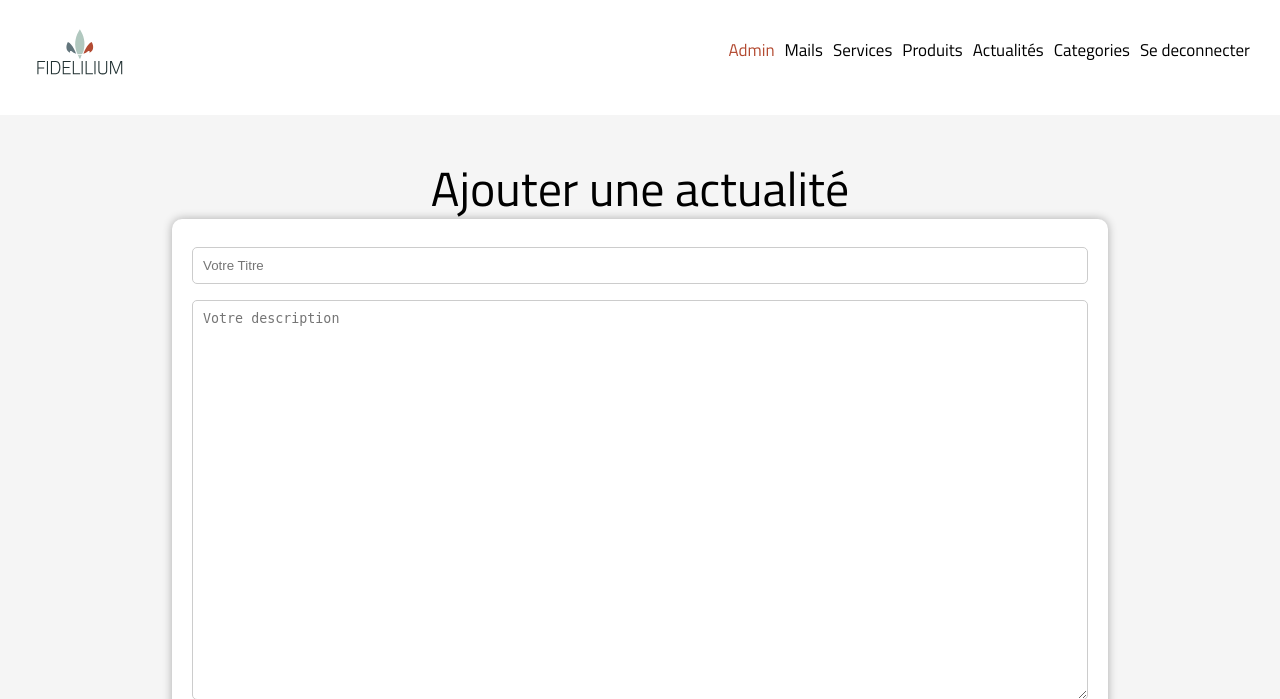
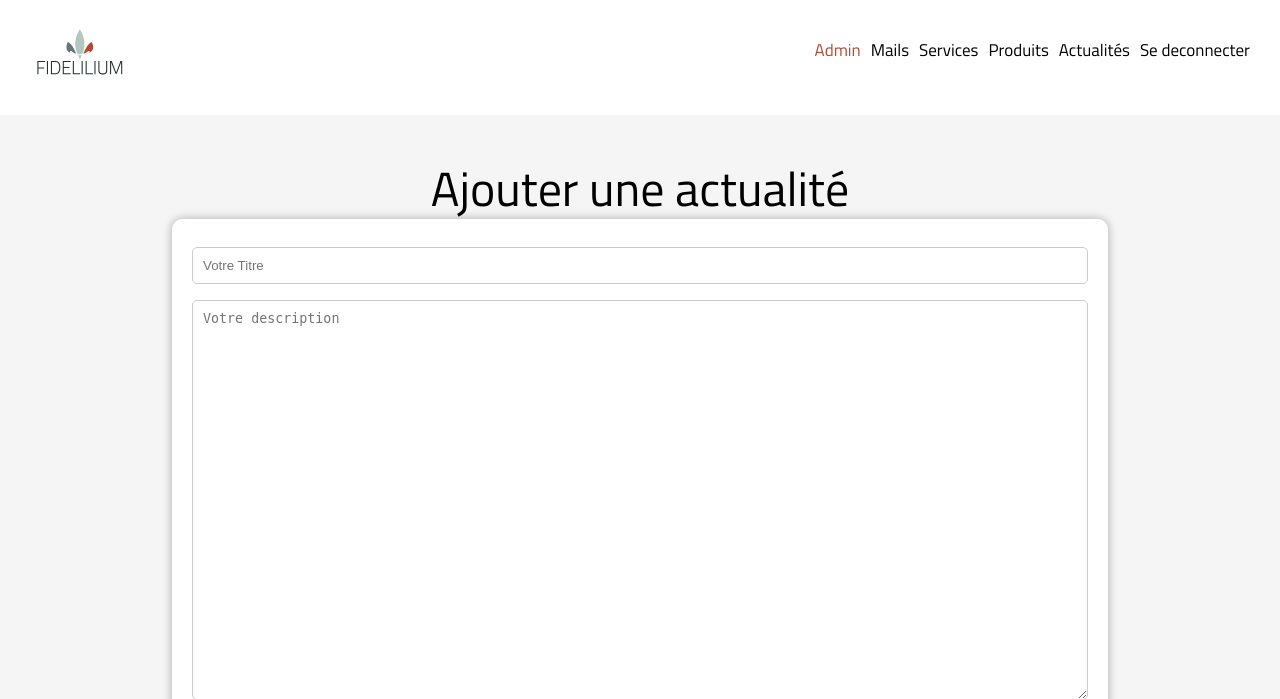
Before and after one commit to DovahkiinDeRennes/stage, a PHP site: page /src/pages/admin/actualites/ajouter.php in a window 1280 px wide. Shown: the top 699 px of the page. Run offline with PHP 8.4, Linux system fonts and the light colour scheme; the visitor is signed in with stand-in values (Sample User, id 1); a stand-in replaces the project's code that opens the database connection; some libraries are stand-ins or nearby versions.

Commit message:
Mise a jour de php8.0

```diff
--- a/src/pages/admin/navbar.php
+++ b/src/pages/admin/navbar.php
@@ -1,7 +1,7 @@
 <html>
 <head>
     <link rel="icon" href="/images/Fidelilium_Logo_Simple.png">
-    <script src="https://kit.fontawesome.com/0d6d431c4d.js" crossorigin="anonymous"></script>
+    <script src="/https://kit.fontawesome.com/0d6d431c4d.js" crossorigin="anonymous"></script>
     <link rel="stylesheet" href="/assets/css/navbar.css" />
 </head>
 <body>
@@ -19,10 +19,7 @@
                 <li><a href="/services.php">Services</a></li>
                 <li><a href="/produits.php">Produits</a></li>
                 <li><a href="/contact.php">Contact</a></li>
-
-
             </ul>
-        </div>
         </div>
 
         <a href="#" id="openBtn" class="burger-icon">
@@ -35,12 +32,11 @@
     <nav>
           <a href="/index.php" data-aos="fade-right" data-aos-duration="1000"><img srcset="/images/Fifelilium_Logo_Solo_RVB.svg" style="width: 120px;" alt="Logo de fidelilium"></a>
           <div class="onglets" data-aos="fade-left" data-aos-duration="1000">
-          <a class="link" href="../../../admin/index.php"><p class="link"  id="page-actuel">Accueil</p></a>
+          <a class="link" href="/index.php"><p class="link"  id="page-actuel">Accueil</p></a>
           <a class="link" href="/actualites.php"><p class="link">Actualités</p></a>
           <a class="link" href="/services.php"><p class="link">Services</p></a>
           <a class="link" href="/produits.php"><p class="link">Produits</p></a>
           <a class="link" href="/contact.php"><p class="link">Contact</p></a>
-
         </div>
       </nav>
     </div>';
@@ -49,7 +45,7 @@
         echo '<div class="menuburger">
             <div id="mySidenav" class="sidenav">
                 <a id="closeBtn" href="#" class="close">×</a>
-                <a href="/index.php" data-aos="fade-right" data-aos-duration="1000"><img
+                <a href="/admin/index.php" data-aos="fade-right" data-aos-duration="1000"><img
                         srcset="/images/Fifelilium_Logo_Solo_RVB.svg" style="width: 120px;"></a>
                 <ul>
                     <li><a class="link" href="/admin/index.php">
@@ -67,14 +63,9 @@
                     <li><a class="link" href="/src/pages/admin/actualites/actualites.php">
                             <p class="link">Actualités</p>
                         </a></li>
-
-                             <li><a class="link" href="/src/pages/admin/categories/categories.php">
-                             <p class="link">Categories</p>
-                             </a></li>
-                        </a></li>
                     <li><a class="link" href="/admin/logout.php">
                             <p class="link">Se deconnecter</p>
-
+                        </a></li>
                 </ul>
             </div>
             <a href="#" id="openBtn" class="burger-icon">
@@ -85,7 +76,7 @@
         </div>
         <div class="navbar">
             <nav>
-                <a href="/index.php" data-aos="fade-right" data-aos-duration="1000"><img
+                <a href="/admin/index.php" data-aos="fade-right" data-aos-duration="1000"><img
                         srcset="/images/Fifelilium_Logo_Solo_RVB.svg" style="width: 120px;"></a>
                 <div class="onglets" data-aos="fade-left" data-aos-duration="1000">
                     <a class="link" href="/admin/index.php">
@@ -103,9 +94,6 @@
                     <a class="link" href="/src/pages/admin/actualites/actualites.php">
                         <p class="link">Actualités</p>
                     </a>
-                       <a class="link" href="/src/pages/admin/categories/categories.php">
-                             <p class="link">Categories</p>
-                             </a>
                     <a class="link" href="/admin/logout.php">
                         <p class="link">Se deconnecter</p>
                     </a>
```
Lines whose indentation alone changed are shown as unchanged.
